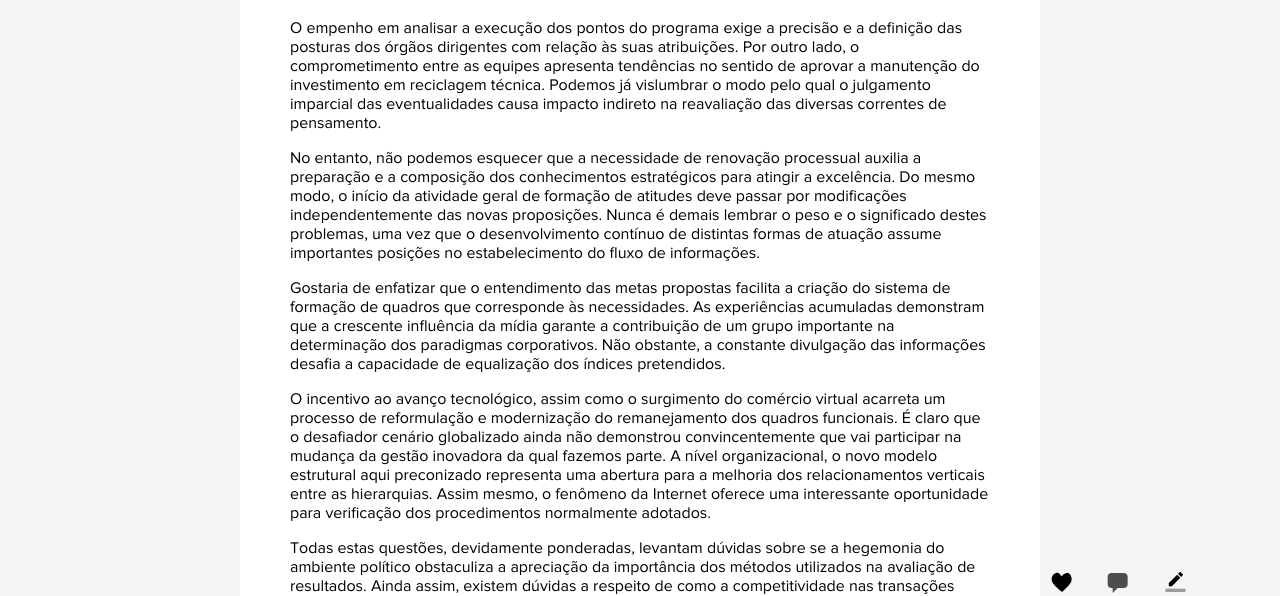
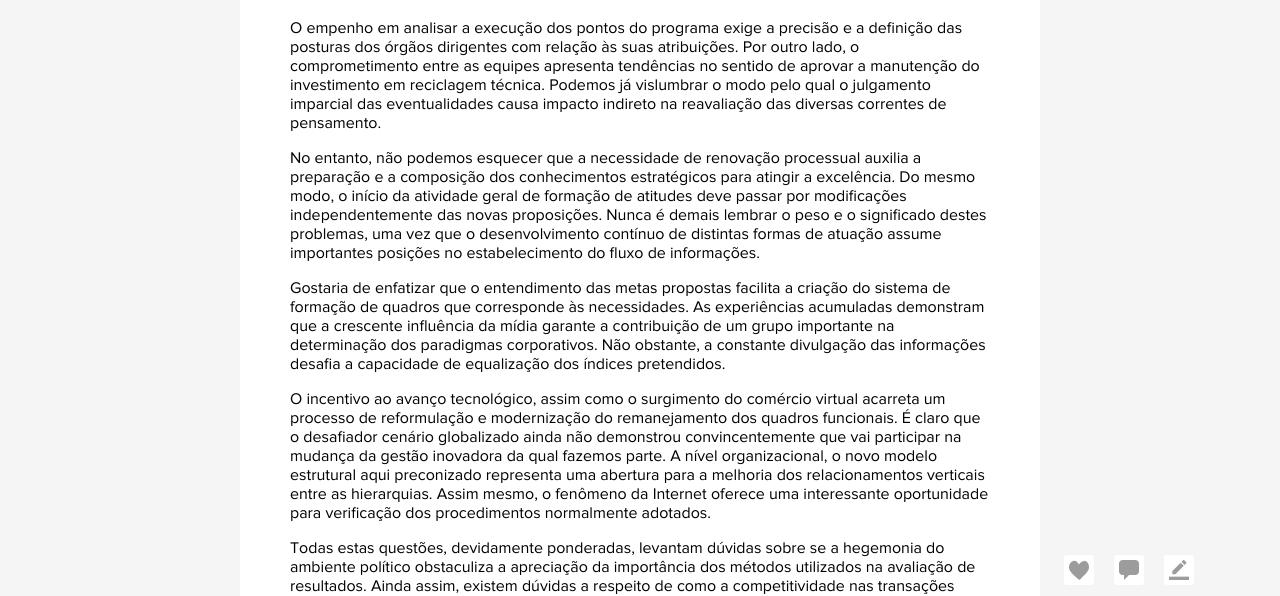
Before and after one commit to analeite/projeto-qmagico--eduqo, a plain HTML site: page public_html/index.html in a window 1280 px wide. Shown: the part 191-787 px from the top of the page. Drawn offline with Linux system fonts and the light colour scheme; files whose address does not match are found by name.

Commit message:
Finalização do layout

```diff
--- a/public_html/assets/css/principal.css
+++ b/public_html/assets/css/principal.css
@@ -110,27 +110,41 @@ p{
 
 .footer{
     position: fixed;
-    bottom: 2%;
-    right: -10%;
+    bottom: 3%;
+    left: 80%;
 }
 
 #heart{
     font-size: inherit;
     height: 20px;
     float: right;
+    padding: 5px;
+    width: 20px;
+    height: 20px;
+    background: #FFFFFF;
+    border-radius: 3px;
 }
 
 #balloon{
     font-size: inherit;
     height: 20px;
     float: right;
-    margin-right: -750px;
-    margin-top: 1px;
+    margin-right: -80px;
+    padding: 5px;
+    width: 20px;
+    height: 20px;
+    background: #FFFFFF;
+    border-radius: 3px;
 }
 
 #pencil{
     font-size: inherit;
     height: 20px;
     float: right;
-    margin-right: -720px;
+    margin-right: -130px;
+    padding: 5px;
+    width: 20px;
+    height: 20px;
+    background: #FFFFFF;
+    border-radius: 3px;
 }
--- a/public_html/index.html
+++ b/public_html/index.html
@@ -11,7 +11,6 @@
     <body>
         <nav class="menu">
             <ul>
-                <!--<li><img src="assets/icons/pagina-com-tres-linhas.svg"></li>-->
                 <li>
                     <svg id="page" xmlns="http://www.w3.org/2000/svg" viewBox="0 0 520 520" version="1.1">
                     <path style="fill:#20B2AA;fill-opacity:1;stroke:#0000ff;stroke-width:0;stroke-miterlimit:4;stroke-opacity:1;stroke-dasharray:none" d="M70.7 0 C55.8 0 43.6 12.4 43.6 27.8 L43.6 492.1 C43.6 507.5 55.8 520 70.7 520 L449.4 520 C464.3 520 476.4 507.5 476.4 492.1 L476.4 173.4 L330.4 173.4 C315.4 173.4 303.3 173.2 303.3 157.8 L303.3 0 L70.7 0 zM332.2 11.5 L332.2 144.4 L465.2 144.4 C462.6 140.4 460.1 136.9 457.2 134 L457.2 138.1 L342.2 19.8 C339.5 16.9 336 14.2 332.2 11.5 zM168.1 260 L352.1 260 C357.1 260 361 264 361 269.2 L361 279.6 C361 284.8 364.3 288.9 359.3 288.9 L168.1 288.9 C162.9 288.9 159 284.8 159 279.6 L159 269.2 C159 264 162.9 260 168.1 260 zM168.1 317.8 L352.1 317.8 C357.1 317.8 361 321.8 361 327 L361 337.4 C361 342.6 364.3 346.6 359.3 346.6 L168.1 346.6 C162.9 346.6 159 342.6 159 337.4 L159 327 C159 321.8 162.9 317.8 168.1 317.8 zM168.1 375.5 L352.1 375.5 C357.1 375.5 361 379.6 361 384.8 L361 395.2 C361 400.4 364.3 404.4 359.3 404.4 L168.1 404.4 C162.9 404.4 159 400.4 159 395.2 L159 384.8 C159 379.6 162.9 375.5 168.1 375.5 z"/>
@@ -120,7 +119,7 @@
                 <li>
                     <svg id="heart" xmlns="http://www.w3.org/2000/svg" xmlns:xlink="http://www.w3.org/1999/xlink" width="520pt" height="520pt" viewBox="0 0 520 520" version="1.1">
                     <g id="surface1">
-                    <path style=" fill-rule:nonzero;fill:rgb(0%,0%,0%);fill-opacity:1;" d="M 68.714844 44.445312 C 12.488281 78.554688 -16.414062 172.015625 9.710938 248.527344 C 42.367188 344.195312 240.566406 492.742188 269.4375 520 C 291.527344 496.605469 486.359375 331.320312 513.460938 233.925781 C 540.566406 136.542969 479.960938 17.277344 395.058594 22.761719 C 310.152344 28.25 257.746094 115.40625 257.746094 115.40625 C 212.429688 41.890625 162.832031 -9.929688 68.722656 44.4375 Z M 68.714844 44.445312 "/>
+                    <path style="fill-rule:nonzero;fill:#9C9C9C;fill-opacity:1;" d="M 68.714844 44.445312 C 12.488281 78.554688 -16.414062 172.015625 9.710938 248.527344 C 42.367188 344.195312 240.566406 492.742188 269.4375 520 C 291.527344 496.605469 486.359375 331.320312 513.460938 233.925781 C 540.566406 136.542969 479.960938 17.277344 395.058594 22.761719 C 310.152344 28.25 257.746094 115.40625 257.746094 115.40625 C 212.429688 41.890625 162.832031 -9.929688 68.722656 44.4375 Z M 68.714844 44.445312 "/>
                     </g>
                     </svg>
                 </li>
@@ -134,7 +133,7 @@
                     <g
                         id="surface1">
                     <path
-                        style=" fill-rule:evenodd;fill:rgb(30.196078%,30.196078%,30.196078%);fill-opacity:1;"
+                        style=" fill-rule:evenodd;fill:#9C9C9C;fill-opacity:1;"
                         d="M 97.5 0 C 43.679688 0 0 43.679688 0 97.5 L 0 292.5 C 0 346.320312 43.679688 390 97.5 390 L 130 390 L 130 520 L 260 390 L 422.5 390 C 476.320312 390 520 346.320312 520 292.5 L 520 97.5 C 520 43.679688 476.320312 0 422.5 0 Z M 97.5 0 "
                         id="path5" />
                     </g>
@@ -146,8 +145,12 @@
                     <defs></defs>
                     <g id="Page-1" stroke="none" stroke-width="1" fill="none" fill-rule="evenodd" >
                     <g  fill="#000000">
-                    <path d="M383.829248,151.484594 L302.738562,70.3321329 L86.496732,286.738695 L86.496732,367.891156 L167.587418,367.891156 L383.829248,151.484594 L383.829248,151.484594 Z M447.728709,87.5364546 C456.162141,79.0965986 456.162141,65.3547819 447.728709,56.914926 L397.236242,6.3839936 C388.80281,-2.05586234 375.071454,-2.05586234 366.638023,6.3839936 L324.362745,48.6914766 L405.453431,129.843938 L447.728709,87.5364546 L447.728709,87.5364546 Z" id="Fill-1" ></path>
-                    <path d="M0,432.813125 L518.980392,432.813125 L518.980392,519.37575 L0,519.37575 L0,432.813125 Z" id="Fill-3" fill-opacity="0.36" ></path>
+                    <path
+                        style=" fill-rule:evenodd;fill:#9C9C9C;fill-opacity:1;"
+                        d="M383.829248,151.484594 L302.738562,70.3321329 L86.496732,286.738695 L86.496732,367.891156 L167.587418,367.891156 L383.829248,151.484594 L383.829248,151.484594 Z M447.728709,87.5364546 C456.162141,79.0965986 456.162141,65.3547819 447.728709,56.914926 L397.236242,6.3839936 C388.80281,-2.05586234 375.071454,-2.05586234 366.638023,6.3839936 L324.362745,48.6914766 L405.453431,129.843938 L447.728709,87.5364546 L447.728709,87.5364546 Z" id="Fill-1" ></path>
+                    <path
+                        style=" fill-rule:evenodd;fill:#9C9C9C;fill-opacity:1;"
+                        d="M0,432.813125 L518.980392,432.813125 L518.980392,519.37575 L0,519.37575 L0,432.813125 Z" id="Fill-3" fill-opacity="0.36" ></path>
                     </g>
                     </g>
                     </svg>
```
